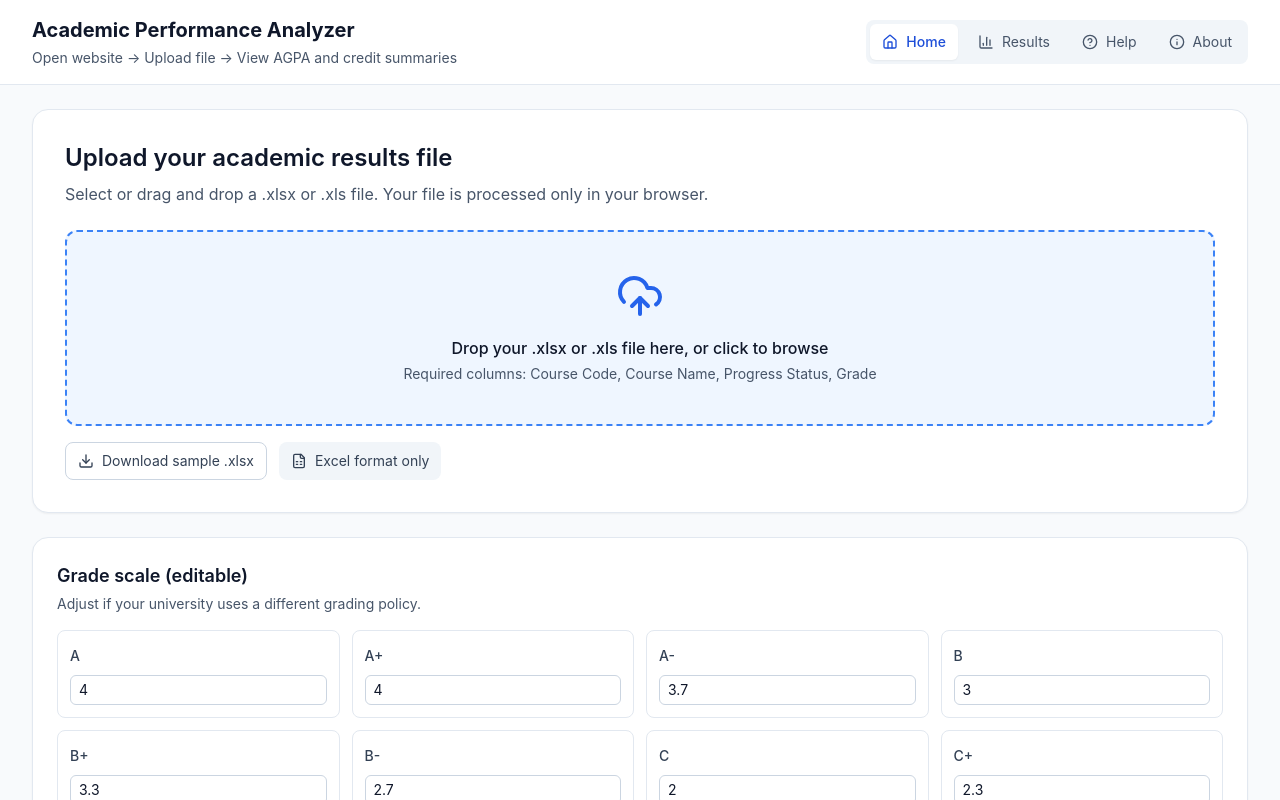
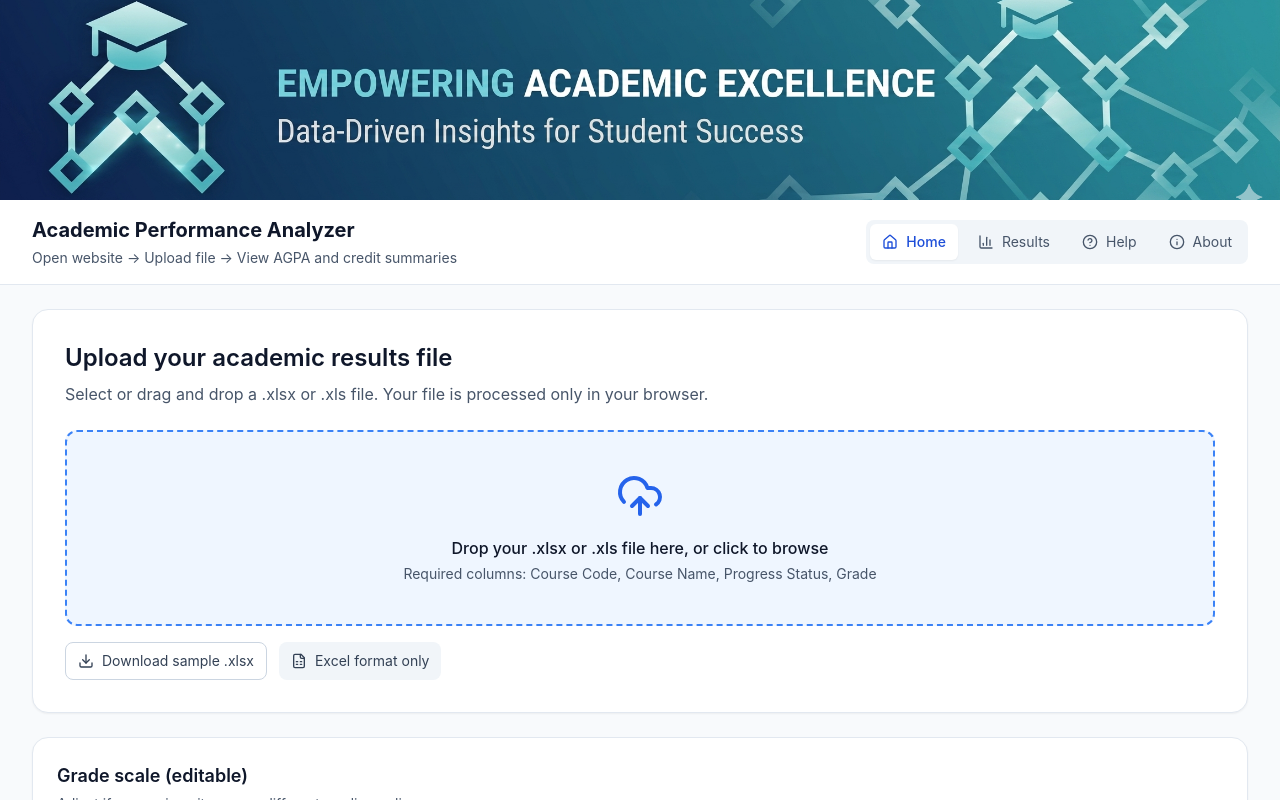
Before and after one commit to ShahrulHaqPro/OU_Results_Analyzer, a React (Vite) app: page / in a window 1280 px wide. Shown: the top 800 px of the page. Built offline with nearby package versions, Linux system fonts and the light colour scheme; the HTML template or start-up script is replaced by a standard one.

Commit message:
Favicon and Banner added

```diff
--- a/index.html
+++ b/index.html
@@ -3,6 +3,7 @@
   <head>
     <meta charset="UTF-8" />
     <meta name="viewport" content="width=device-width, initial-scale=1.0" />
+    <link rel="icon" type="image/png" href="/src/assets/images/favico.png" />
     <title>Academic Performance Analyzer</title>
     <meta
       name="description"
--- a/src/App.tsx
+++ b/src/App.tsx
@@ -91,6 +91,16 @@ const App = () => {
 
   return (
     <div className="min-h-screen bg-slate-50 text-slate-900">
+      {/* Header Banner */}
+      <div className="w-full bg-gradient-to-r from-brand-700 to-brand-600">
+        <img
+          src="/src/assets/images/HeaderBanner.png"
+          alt="Academic Performance Analyzer Banner"
+          className="w-full object-cover"
+          style={{ maxHeight: "200px" }}
+        />
+      </div>
+
       <header className="border-b border-slate-200 bg-white/90 backdrop-blur">
         <div className="mx-auto flex max-w-7xl flex-col gap-4 px-4 py-4 sm:px-6 lg:flex-row lg:items-center lg:justify-between lg:px-8">
           <div className="space-y-1">
```
Also changed, not shown: src/assets/images/HeaderBanner.png (added), src/assets/images/favico.png (added).
